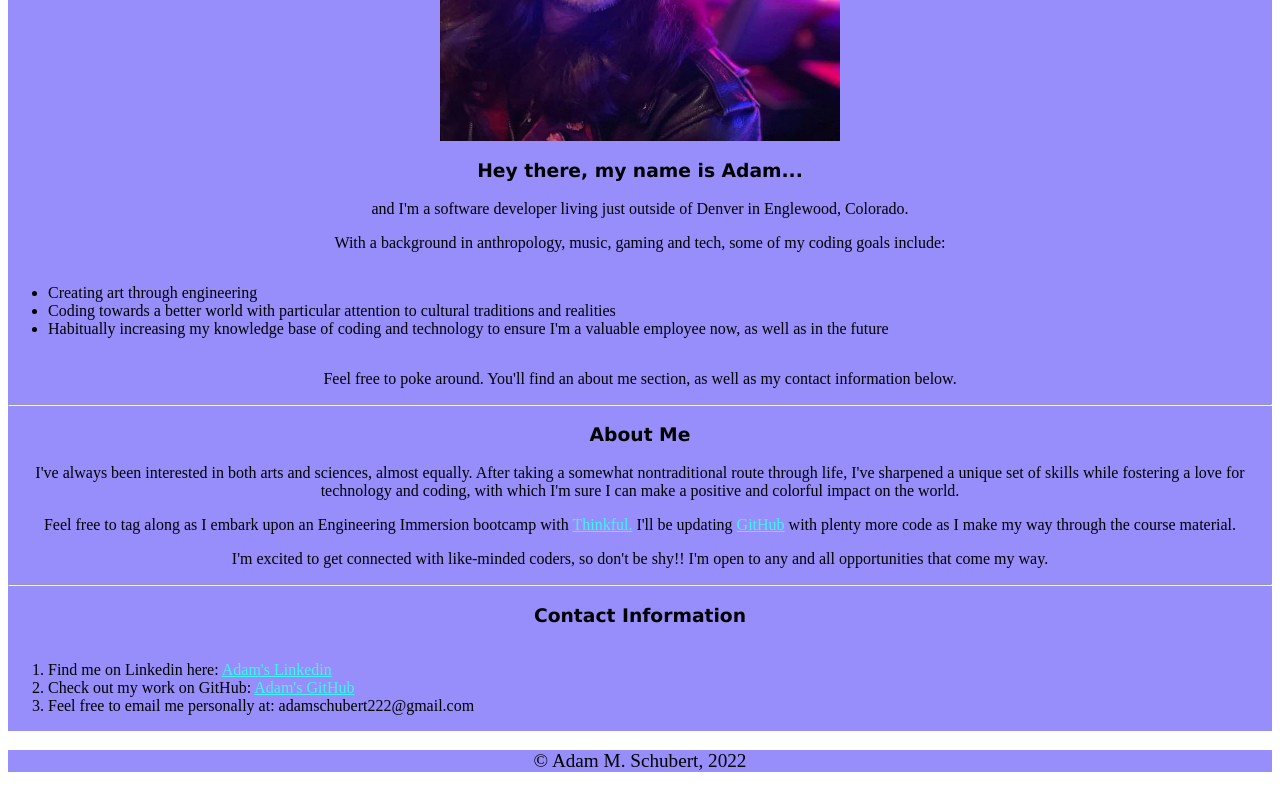
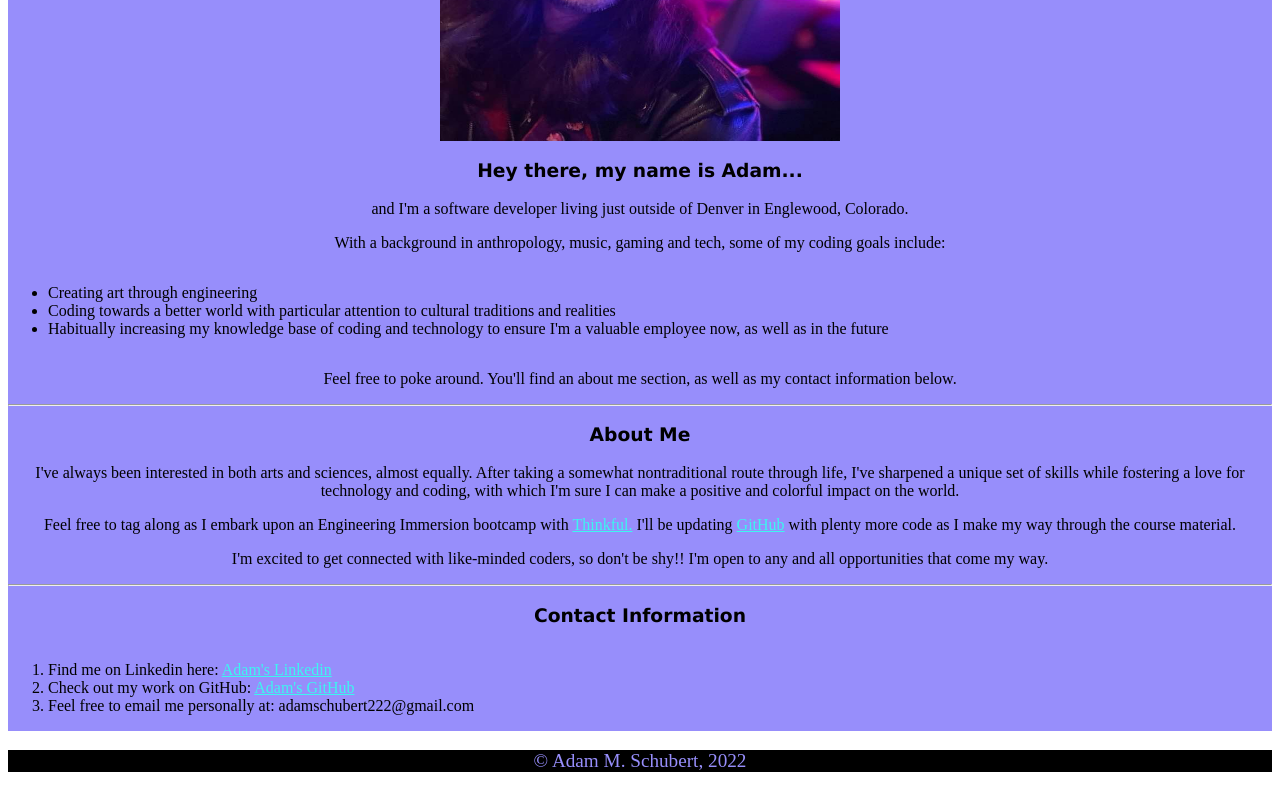
Before and after one commit to Adam-Schubert/business-card, a plain HTML site: page index.html in a window 1280 px wide. Shown: the part 411-1202 px from the top of the page. Drawn offline with Linux system fonts and the light colour scheme.

Commit message:
Took out the margin from header and footer and reversed the color scheme

```diff
--- a/style.css
+++ b/style.css
@@ -1,11 +1,10 @@
 /*<----Styles for the header and footer---->*/
 
 header, footer {
-    margin: auto;
-    background-color: #978efb;
+    background-color: #000000;
     font-family: 'Franklin Gothic Medium', 'Arial Narrow', Arial, sans-serif;
     text-align: center;
-    color: #000000;
+    color: #978efb;
     font-size: larger;
 }
 
```
